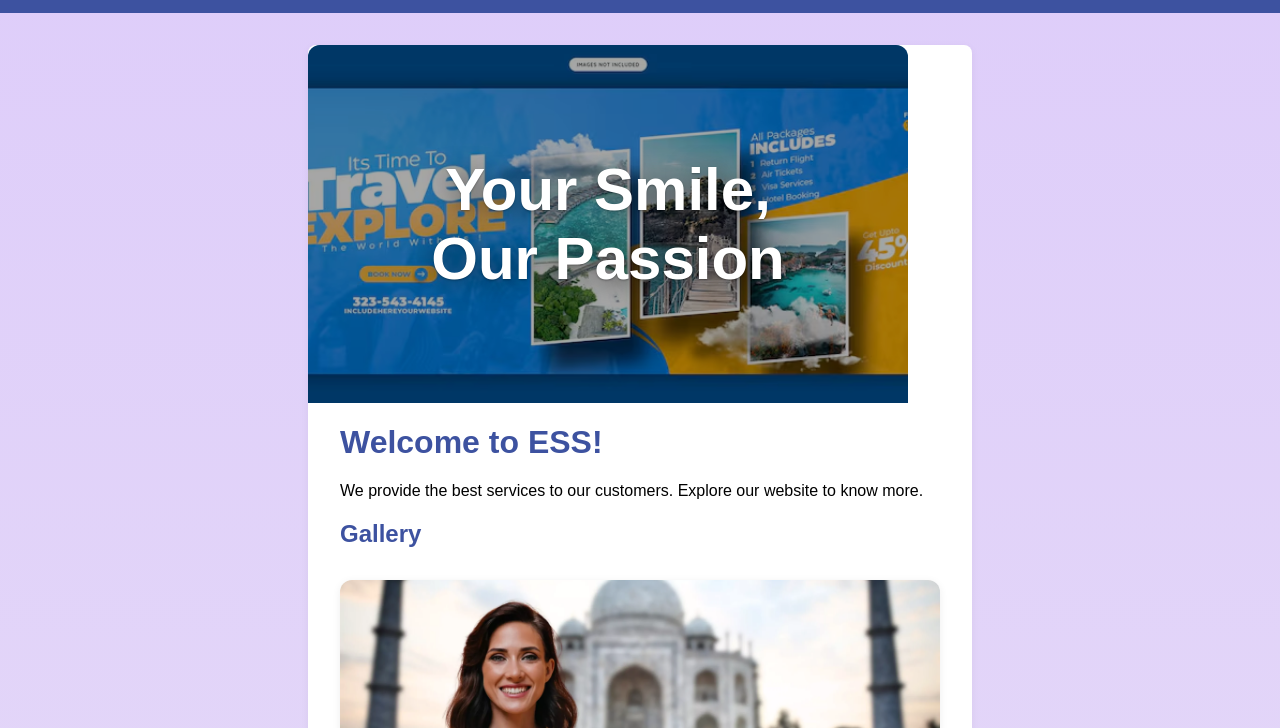
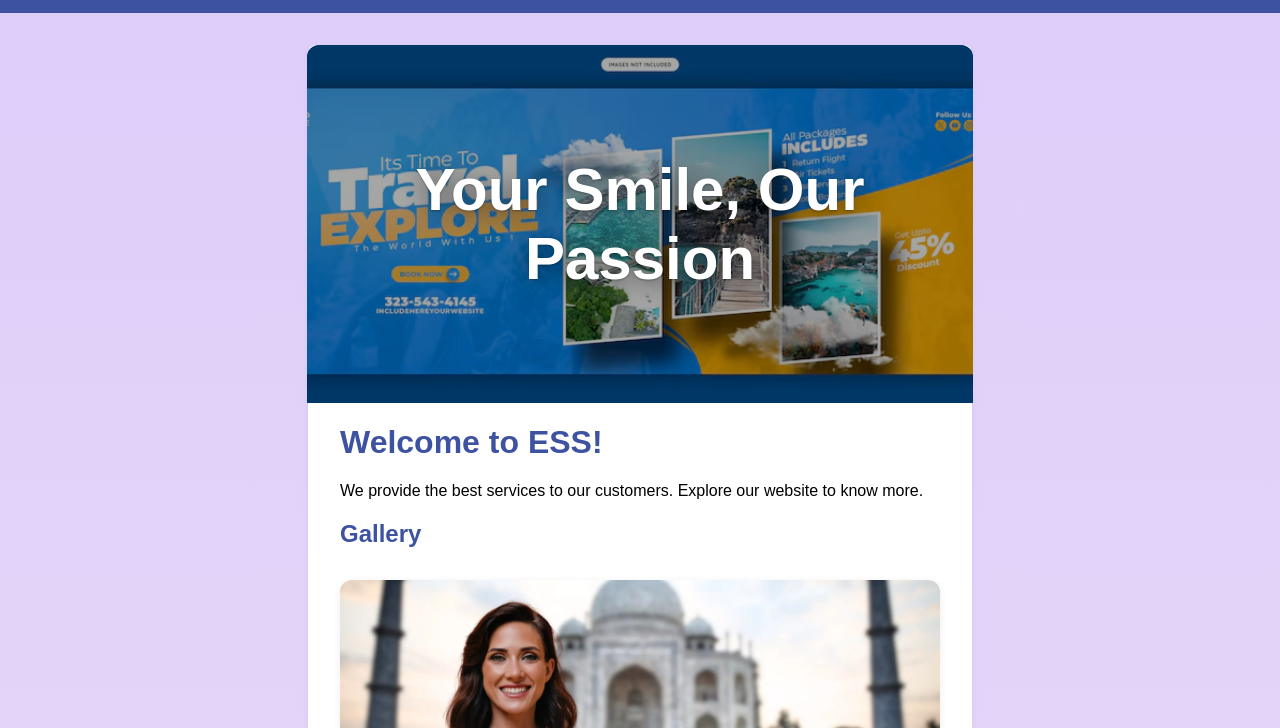
Before and after one commit to FE-master-nitesh/FE-master-nitesh.github.io, a plain HTML site: page index.html in a window 1280 px wide. Shown: the part 72-800 px from the top of the page. Drawn offline with Linux system fonts and the light colour scheme.

Commit message:
code homepage 1

```diff
--- a/style.css
+++ b/style.css
@@ -204,13 +204,13 @@ form button:hover { background: #555; }
 }
 #banner {
   position: relative;
-  width: 100%;
+  width: 111%;
   min-height: 320px;
   background-size: cover;
   background-position: center;
   border-top-left-radius: 12px;
   border-top-right-radius: 12px;
-  margin: -32px -32px 0 -32px;
+  margin: -32px -32px 0 -33px;
   display: flex;
   align-items: center;
   justify-content: center;
```
Also changed, not shown: contact.html (+2 -2 lines).
